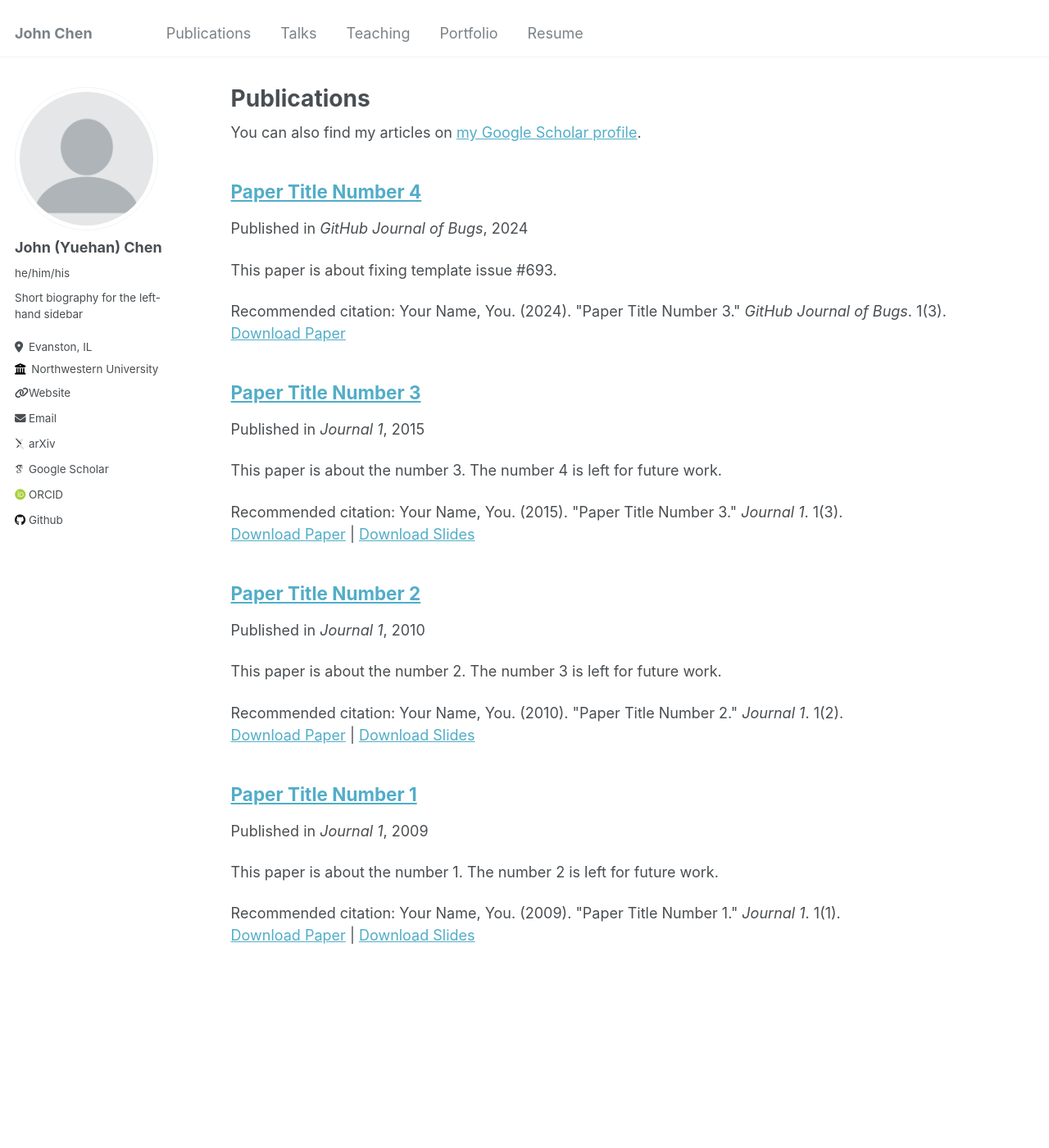
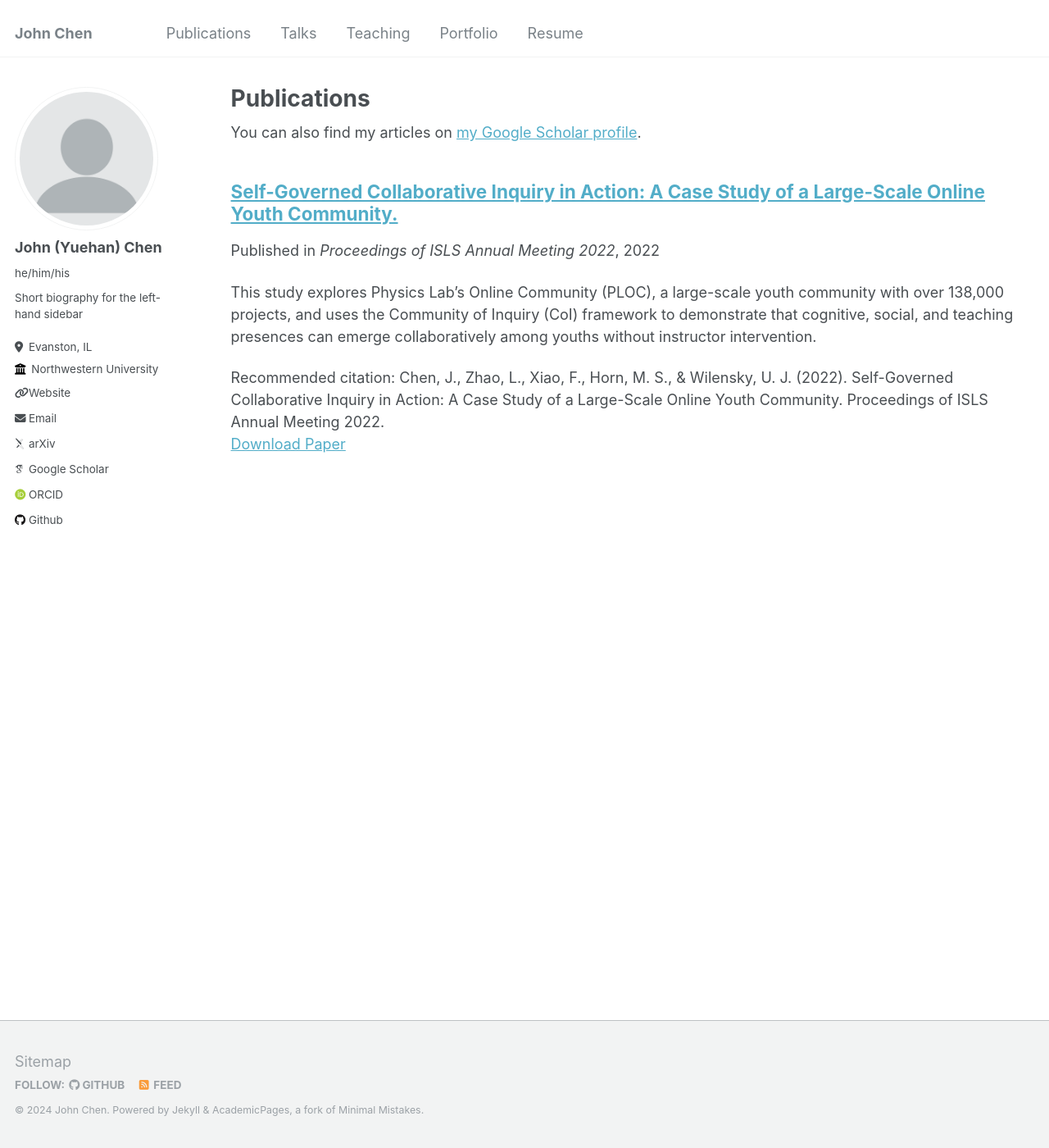
Before and after one commit to CIVITAS-John/website, a Jekyll site: the page built from _pages/publications.md, in a window 1280 px wide and 1400 px high. Shown: the whole window at 82% size. Built offline with Jekyll 4.4.1, drawn with Linux system fonts in a browser that asks for light colours; some web fonts are replaced.

Commit message:
Testing one paper.

```diff
--- a/_publications/2009-10-01-paper-title-number-1.md
+++ /dev/null
@@ -1,13 +0,0 @@
----
-title: "Paper Title Number 1"
-collection: publications
-permalink: /publication/2009-10-01-paper-title-number-1
-excerpt: 'This paper is about the number 1. The number 2 is left for future work.'
-date: 2009-10-01
-venue: 'Journal 1'
-slidesurl: 'http://academicpages.github.io/files/slides1.pdf'
-paperurl: 'http://academicpages.github.io/files/paper1.pdf'
-citation: 'Your Name, You. (2009). &quot;Paper Title Number 1.&quot; <i>Journal 1</i>. 1(1).'
----
-
-The contents above will be part of a list of publications, if the user clicks the link for the publication than the contents of section will be rendered as a full page, allowing you to provide more information about the paper for the reader. When publications are displayed as a single page, the contents of the above "citation" field will automatically be included below this section in a smaller font.
--- a/_publications/2010-10-01-paper-title-number-2.md
+++ /dev/null
@@ -1,13 +0,0 @@
----
-title: "Paper Title Number 2"
-collection: publications
-permalink: /publication/2010-10-01-paper-title-number-2
-excerpt: 'This paper is about the number 2. The number 3 is left for future work.'
-date: 2010-10-01
-venue: 'Journal 1'
-slidesurl: 'http://academicpages.github.io/files/slides2.pdf'
-paperurl: 'http://academicpages.github.io/files/paper2.pdf'
-citation: 'Your Name, You. (2010). &quot;Paper Title Number 2.&quot; <i>Journal 1</i>. 1(2).'
----
-
-The contents above will be part of a list of publications, if the user clicks the link for the publication than the contents of section will be rendered as a full page, allowing you to provide more information about the paper for the reader. When publications are displayed as a single page, the contents of the above "citation" field will automatically be included below this section in a smaller font.
--- a/_publications/2015-10-01-paper-title-number-3.md
+++ /dev/null
@@ -1,13 +0,0 @@
----
-title: "Paper Title Number 3"
-collection: publications
-permalink: /publication/2015-10-01-paper-title-number-3
-excerpt: 'This paper is about the number 3. The number 4 is left for future work.'
-date: 2015-10-01
-venue: 'Journal 1'
-slidesurl: 'http://academicpages.github.io/files/slides3.pdf'
-paperurl: 'http://academicpages.github.io/files/paper3.pdf'
-citation: 'Your Name, You. (2015). &quot;Paper Title Number 3.&quot; <i>Journal 1</i>. 1(3).'
----
-
-The contents above will be part of a list of publications, if the user clicks the link for the publication than the contents of section will be rendered as a full page, allowing you to provide more information about the paper for the reader. When publications are displayed as a single page, the contents of the above "citation" field will automatically be included below this section in a smaller font.
--- /dev/null
+++ b/_publications/2022-physics-lab.md
@@ -0,0 +1,13 @@
+---
+title: "Self-Governed Collaborative Inquiry in Action: A Case Study of a Large-Scale Online Youth Community."
+collection: publications
+permalink: /publication/2022-physics-lab
+excerpt: 'This study explores Physics Lab’s Online Community (PLOC), a large-scale youth community with over 138,000 projects, and uses the Community of Inquiry (CoI) framework to demonstrate that cognitive, social, and teaching presences can emerge collaboratively among youths without instructor intervention.'
+date: 2022-6-6
+venue: 'Proceedings of ISLS Annual Meeting 2022'
+paperurl: '/files/papers/2022-physics-lab.pdf'
+citation: 'Chen, J., Zhao, L., Xiao, F., Horn, M. S., & Wilensky, U. J. (2022). Self-Governed Collaborative Inquiry in Action: A Case Study of a Large-Scale Online Youth Community. Proceedings of ISLS Annual Meeting 2022.'
+---
+
+## Summary
+Online youth communities are fertile ground for collaborative learning. While prior research on such communities tends to focus on small-scale or adult-moderated learning spaces, this study reports on Physics Lab’s Online Community (PLOC), a large-scale online youth community that has generated more than 138,000 projects. Using the framework of Community of Inquiry (CoI), our exploratory mixed-methods analysis suggested the existence of CoI’s three interrelated presences: cognitive, social, and teaching in PLOC, and that in absence of instructors, it is possible for youths to perform teaching presence collaboratively.
--- a/_publications/2024-02-17-paper-title-number-4.md
+++ /dev/null
@@ -1,12 +0,0 @@
----
-title: "Paper Title Number 4"
-collection: publications
-permalink: /publication/2024-02-17-paper-title-number-4
-excerpt: 'This paper is about fixing template issue #693.'
-date: 2024-02-17
-venue: 'GitHub Journal of Bugs'
-paperurl: 'http://academicpages.github.io/files/paper3.pdf'
-citation: 'Your Name, You. (2024). &quot;Paper Title Number 3.&quot; <i>GitHub Journal of Bugs</i>. 1(3).'
----
-
-The contents above will be part of a list of publications, if the user clicks the link for the publication than the contents of section will be rendered as a full page, allowing you to provide more information about the paper for the reader. When publications are displayed as a single page, the contents of the above "citation" field will automatically be included below this section in a smaller font.
```
Also changed, not shown: _talks/2020-netlogo-mobile.md (+1 -2 lines).
